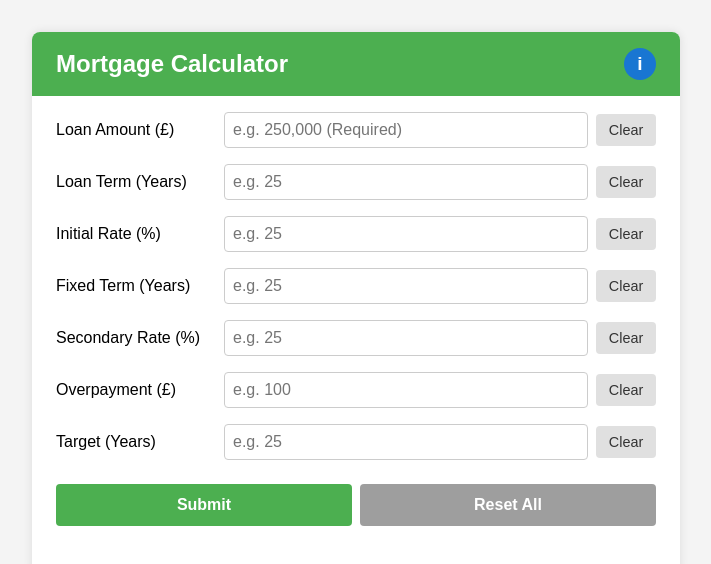
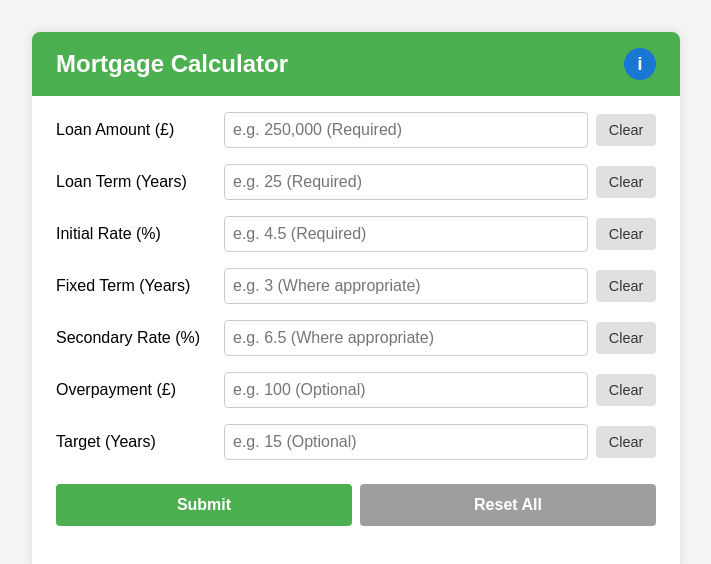
Before and after one commit to Ampdrew06/Mortgage-Calculator, a React (Create React App) app: page / in a window 1280 px wide. Shown: the top 564 px of the page, without its empty margins (284-995 px from the left). Built offline with nearby package versions, Linux system fonts and the light colour scheme.

Commit message:
Update App.jsx

```diff
--- a/src/App.jsx
+++ b/src/App.jsx
@@ -84,6 +84,7 @@ function App() {
       return;
     }
 
+    // Full version with fixed and secondary rate
     if (fixedN && r2) {
       const basePayment = r1
         ? (P * r1) / (1 - Math.pow(1 + r1, -n))
@@ -133,6 +134,7 @@ function App() {
       return;
     }
 
+    // Simple mortgage
     const months = n;
     const basePaymentSimple = r1
       ? (P * r1) / (1 - Math.pow(1 + r1, -months))
@@ -198,38 +200,45 @@ function App() {
         <>
           <div className="input-row">
             <label>Loan Amount (£)</label>
-            <input
-              type="text"
-              inputMode="numeric"
-              pattern="[0-9,]*"
-              placeholder="e.g. 250,000 (Required)"
-              value={loanAmount}
-              onChange={handleLoanAmountChange}
-            />
+            <input type="text" inputMode="decimal" placeholder="e.g. 250,000 (Required)" value={loanAmount} onChange={handleLoanAmountChange} />
             <button className="clear-btn" onClick={() => setLoanAmount('')}>Clear</button>
           </div>
 
-          {[
-            ['Loan Term (Years)', loanTerm, setLoanTerm],
-            ['Initial Rate (%)', initialRate, setInitialRate],
-            ['Fixed Term (Years)', fixedTerm, setFixedTerm],
-            ['Secondary Rate (%)', secondaryRate, setSecondaryRate],
-            ['Overpayment (£)', overpayment, setOverpayment],
-            ['Target (Years)', targetYears, setTargetYears]
-          ].map(([label, value, setter], i) => (
-            <div className="input-row" key={i}>
-              <label>{label}</label>
-              <input
-                type="number"
-                inputMode="decimal"
-                pattern="[0-9]*"
-                placeholder={`e.g. ${label.includes('Overpayment') ? '100' : '25'}${label.includes('Optional') ? ' (Optional)' : ''}`}
-                value={value}
-                onChange={(e) => setter(e.target.value)}
-              />
-              <button className="clear-btn" onClick={() => setter('')}>Clear</button>
-            </div>
-          ))}
+          <div className="input-row">
+            <label>Loan Term (Years)</label>
+            <input type="text" inputMode="numeric" pattern="[0-9]*" placeholder="e.g. 25 (Required)" value={loanTerm} onChange={(e) => setLoanTerm(e.target.value)} />
+            <button className="clear-btn" onClick={() => setLoanTerm('')}>Clear</button>
+          </div>
+
+          <div className="input-row">
+            <label>Initial Rate (%)</label>
+            <input type="text" inputMode="numeric" pattern="[0-9]*" placeholder="e.g. 4.5 (Required)" value={initialRate} onChange={(e) => setInitialRate(e.target.value)} />
+            <button className="clear-btn" onClick={() => setInitialRate('')}>Clear</button>
+          </div>
+
+          <div className="input-row">
+            <label>Fixed Term (Years)</label>
+            <input type="text" inputMode="numeric" pattern="[0-9]*" placeholder="e.g. 3 (Where appropriate)" value={fixedTerm} onChange={(e) => setFixedTerm(e.target.value)} />
+            <button className="clear-btn" onClick={() => setFixedTerm('')}>Clear</button>
+          </div>
+
+          <div className="input-row">
+            <label>Secondary Rate (%)</label>
+            <input type="text" inputMode="numeric" pattern="[0-9]*" placeholder="e.g. 6.5 (Where appropriate)" value={secondaryRate} onChange={(e) => setSecondaryRate(e.target.value)} />
+            <button className="clear-btn" onClick={() => setSecondaryRate('')}>Clear</button>
+          </div>
+
+          <div className="input-row">
+            <label>Overpayment (£)</label>
+            <input type="text" inputMode="numeric" pattern="[0-9]*" placeholder="e.g. 100 (Optional)" value={overpayment} onChange={(e) => setOverpayment(e.target.value)} />
+            <button className="clear-btn" onClick={() => setOverpayment('')}>Clear</button>
+          </div>
+
+          <div className="input-row">
+            <label>Target (Years)</label>
+            <input type="text" inputMode="numeric" pattern="[0-9]*" placeholder="e.g. 15 (Optional)" value={targetYears} onChange={(e) => setTargetYears(e.target.value)} />
+            <button className="clear-btn" onClick={() => setTargetYears('')}>Clear</button>
+          </div>
 
           <div className="action-row">
             <button className="submit-btn" onClick={handleSubmit}>Submit</button>
```
